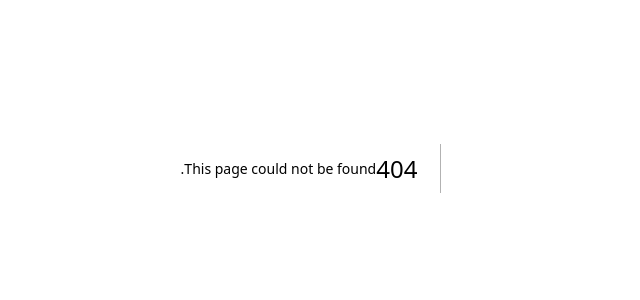
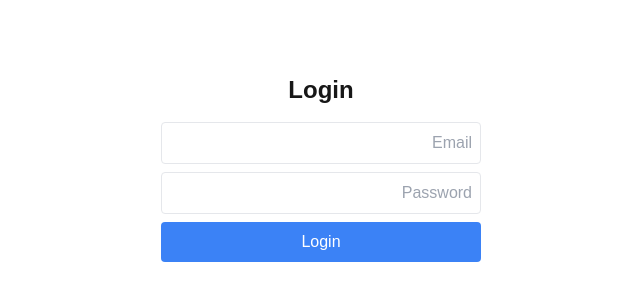
Before and after one commit to abbasian-codes/end-tabadol, a Next.js app: page /login in a window 1280 px wide. Before the commit this address had no page. Shown: the part 232-532 px from the top of the page, without its empty margins (319-959 px from the left). Built offline with nearby package versions, Linux system fonts and the light colour scheme.

Commit message:
fix error signup-@/generated/prisma

```diff
--- a/package.json
+++ b/package.json
@@ -11,6 +11,7 @@
   "dependencies": {
     "@prisma/client": "^6.14.0",
     "bcrypt": "^6.0.0",
+    "bcryptjs": "^3.0.2",
     "lucide-react": "^0.539.0",
     "next": "14.2.31",
     "react": "^18",
--- a/src/app/api/join/route.js
+++ /dev/null
@@ -1,23 +0,0 @@
-// import { PrismaClient } from "../../../src/generated/prisma/client" // مسیر دقیق به Prisma Client
-import { PrismaClient } from "/src/generated/prisma/client.js"
-const prisma = new PrismaClient()
-
-export async function POST(req) {
-  const { name, email, username } = await req.json()
-
-  try {
-    const user = await prisma.user.create({
-      data: { name, email, username },
-    })
-
-    return new Response(JSON.stringify({ message: "ثبت‌نام موفق بود!" }), {
-      status: 200,
-      headers: { "Content-Type": "application/json" },
-    })
-  } catch (error) {
-    return new Response(JSON.stringify({ message: error.message }), {
-      status: 400,
-      headers: { "Content-Type": "application/json" },
-    })
-  }
-}
--- /dev/null
+++ b/src/app/api/login/route.js
@@ -0,0 +1,29 @@
+import { PrismaClient } from "/src/generated/prisma/client"
+import bcrypt from "bcrypt"
+
+const prisma = new PrismaClient()
+
+export async function POST(req) {
+  const { email, password } = await req.json()
+
+  // پیدا کردن کاربر
+  const user = await prisma.user.findUnique({ where: { email } })
+  if (!user) {
+    return new Response(JSON.stringify({ message: "User not found" }), {
+      status: 404,
+    })
+  }
+
+  // بررسی رمز عبور
+  const isValid = await bcrypt.compare(password, user.password)
+  if (!isValid) {
+    return new Response(JSON.stringify({ message: "Invalid password" }), {
+      status: 401,
+    })
+  }
+
+  // موفقیت → می‌توانیم JWT یا سشن بسازیم، فعلاً فقط پاسخ موفقیت
+  return new Response(JSON.stringify({ message: "Login successful" }), {
+    status: 200,
+  })
+}
--- /dev/null
+++ b/src/app/api/signup/route.js
@@ -0,0 +1,46 @@
+// // import { PrismaClient } from "../../../src/generated/prisma/client" // مسیر دقیق به Prisma Client
+// import { PrismaClient } from "/src/generated/prisma/client.js"
+// const prisma = new PrismaClient()
+
+// export async function POST(req) {
+//   const { name, email, username } = await req.json()
+
+//   try {
+//     const user = await prisma.user.create({
+//       data: { name, email, username },
+//     })
+
+//     return new Response(JSON.stringify({ message: "ثبت‌نام موفق بود!" }), {
+//       status: 200,
+//       headers: { "Content-Type": "application/json" },
+//     })
+//   } catch (error) {
+//     return new Response(JSON.stringify({ message: error.message }), {
+//       status: 400,
+//       headers: { "Content-Type": "application/json" },
+//     })
+//   }
+// }
+// src/app/api/join/route.js
+import { registerUser } from "@/lib/registerUser"
+
+export async function POST(req) {
+  try {
+    // 1) بدنه‌ی درخواست را به JSON تبدیل کن
+    const body = await req.json()
+
+    // 2) تابع تمیزِ ثبت‌نام را صدا بزن
+    const user = await registerUser(body)
+
+    // 3) جواب موفق برگردان
+    return new Response(
+      JSON.stringify({ message: "کاربر ساخته شد!", userId: user.id }),
+      { status: 201 }
+    )
+  } catch (error) {
+    // اگر هر مشکلی شد (مثلاً فیلدی خالی بود)، پیام مناسب برگردان
+    return new Response(JSON.stringify({ error: error.message }), {
+      status: 400,
+    })
+  }
+}
--- /dev/null
+++ b/src/app/login/page.jsx
@@ -0,0 +1,56 @@
+"use client" // چون از useState و فرم استفاده می‌کنیم
+
+import { useState } from "react"
+
+export default function LoginPage() {
+  const [email, setEmail] = useState("")
+  const [password, setPassword] = useState("")
+  const [error, setError] = useState("")
+
+  async function handleSubmit(e) {
+    e.preventDefault()
+
+    const res = await fetch("/api/login", {
+      method: "POST",
+      headers: { "Content-Type": "application/json" },
+      body: JSON.stringify({ email, password }),
+    })
+
+    const data = await res.json()
+
+    if (res.ok) {
+      // ورود موفق → می‌توانیم کاربر را به داشبورد ریدایرکت کنیم
+      window.location.href = "/dashboard"
+    } else {
+      setError(data.message)
+    }
+  }
+
+  return (
+    <div className="flex flex-col items-center justify-center min-h-screen">
+      <h1 className="text-2xl font-bold mb-4">Login</h1>
+      <form onSubmit={handleSubmit} className="flex flex-col gap-2 w-80">
+        <input
+          type="email"
+          placeholder="Email"
+          value={email}
+          onChange={(e) => setEmail(e.target.value)}
+          required
+          className="border p-2 rounded"
+        />
+        <input
+          type="password"
+          placeholder="Password"
+          value={password}
+          onChange={(e) => setPassword(e.target.value)}
+          required
+          className="border p-2 rounded"
+        />
+        <button type="submit" className="bg-blue-500 text-white p-2 rounded">
+          Login
+        </button>
+        {error && <p className="text-red-500">{error}</p>}
+      </form>
+    </div>
+  )
+}
--- a/src/app/join/page.js
+++ b/src/app/signup/page.jsx
@@ -15,7 +15,7 @@ export default function JoinPage() {
     e.preventDefault()
 
     // ارسال اطلاعات به API
-    const res = await fetch("/api/join", {
+    const res = await fetch("/api/signup", {
       method: "POST",
       headers: { "Content-Type": "application/json" },
       body: JSON.stringify({ name, email, username, password }),
--- /dev/null
+++ b/src/lib/prisma.js
@@ -0,0 +1,8 @@
+import { PrismaClient } from "@/generated/prisma"
+const globalForPrisma = global
+
+export const prisma = globalForPrisma.prisma || new PrismaClient()
+
+if (process.env.NODE_ENV !== "production") {
+  globalForPrisma.prisma = prisma
+}
--- /dev/null
+++ b/src/lib/registerUser.js
@@ -0,0 +1,19 @@
+import { prisma } from "@/lib/prisma"
+import bcrypt from "bcryptjs"
+
+export async function registerUser({ name, email, username, password }) {
+  if (!name || !email || !password) {
+    throw new Error("همه فیلدها باید پر شوند.")
+  }
+
+  const hashedPassword = await bcrypt.hash(password, 10)
+
+  return prisma.user.create({
+    data: {
+      name,
+      email,
+      username: username || null,
+      password: hashedPassword,
+    },
+  })
+}
```
Also changed, not shown: 1 other file (tests, documents, lock files or other folders).
